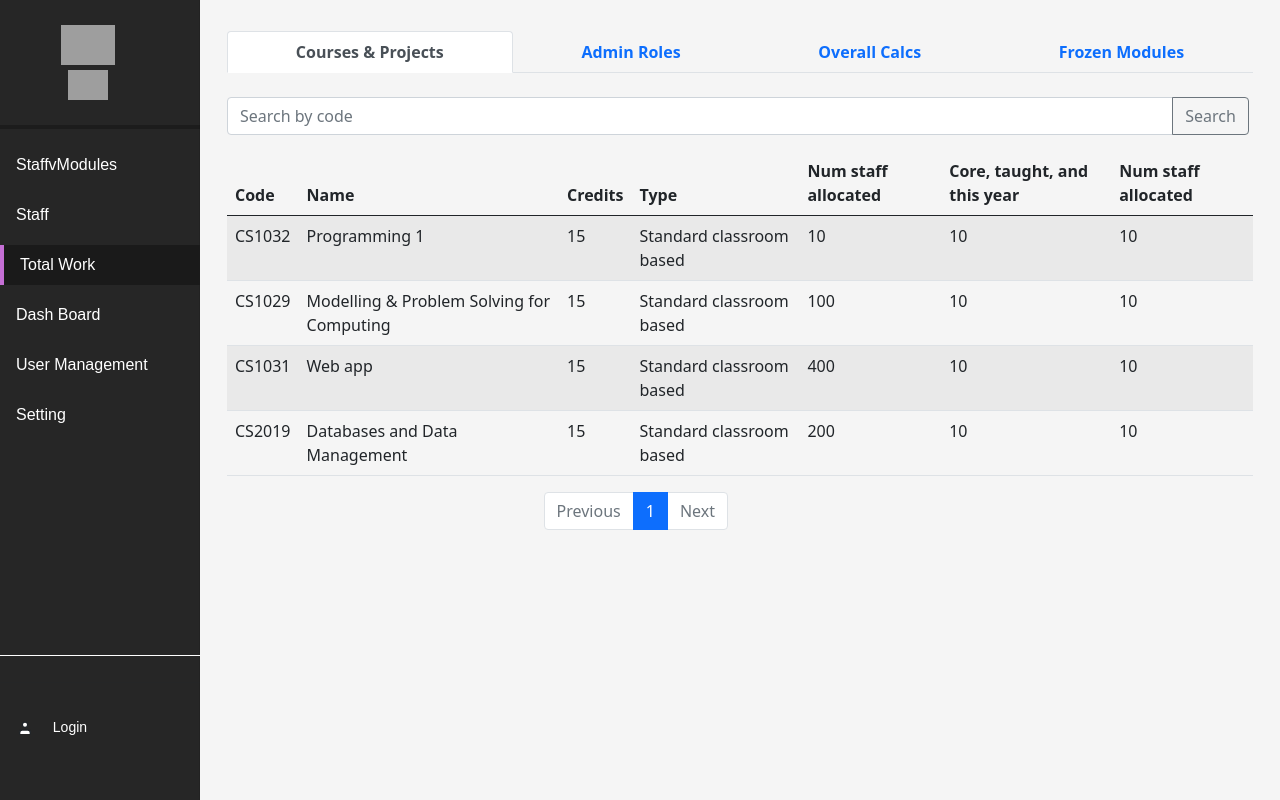
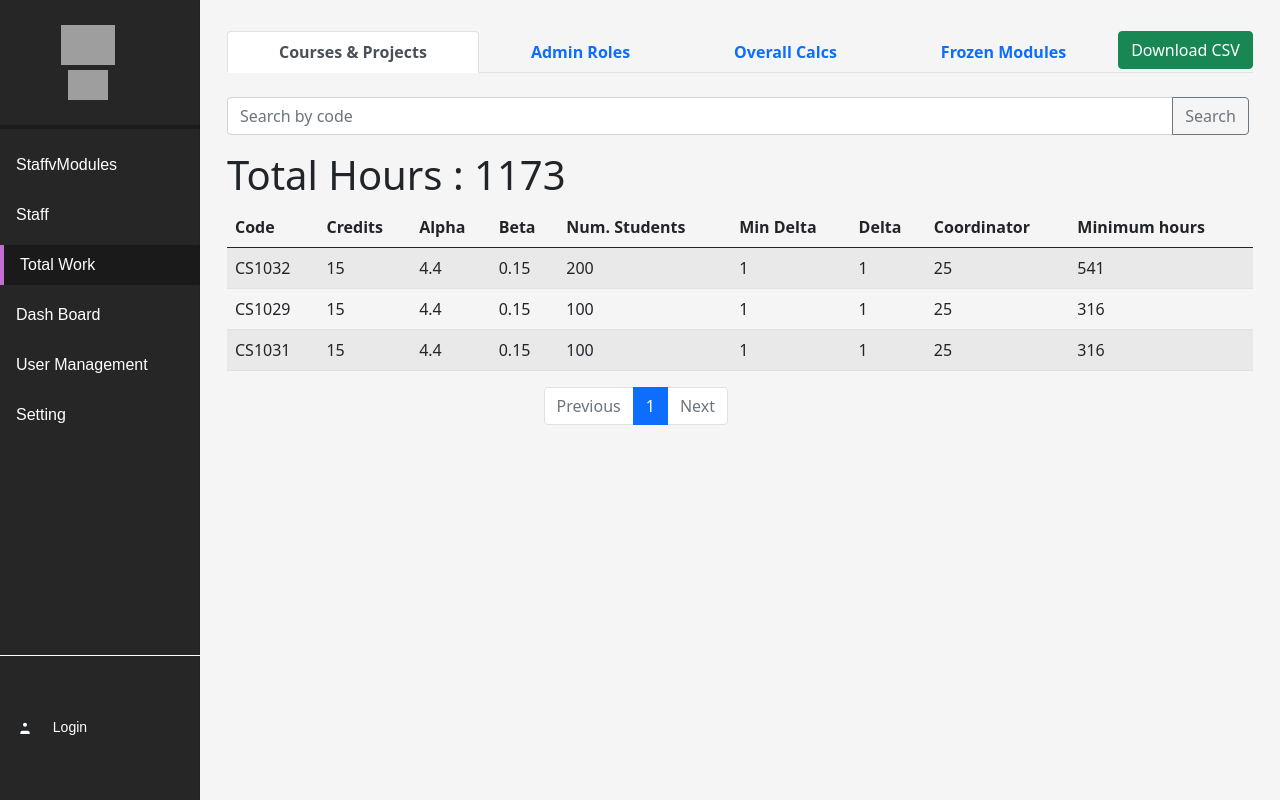
Before and after one commit to wangleiz166/TeachAdminBalancer, a Django app: page /totalWork/ in a window 1280 px wide. Run offline with Django 4.2, Linux system fonts and the light colour scheme; some libraries are stand-ins or nearby versions; grey boxes are pictures that could not be loaded.

Commit message:
change the content of totalwork

```diff
--- a/totalWork/templates/total_work.html
+++ b/totalWork/templates/total_work.html
@@ -33,6 +33,9 @@
             <li class="nav-item" role="presentation">
                 <a class="nav-link fw-bold" href="/totalWork/frozenModules/" role="tab" aria-controls="frozenModules" aria-selected="false">Frozen Modules</a>
             </li>
+            <div>
+                <button class="btn btn-success">Download CSV</button>
+            </div>
         </ul>
 
         <div class="tab-content" id="myTabsContent">
@@ -44,32 +47,59 @@
                             <input type="text" class="form-control" placeholder="Search by code" aria-label="Search" id="searchInput">
                             <button class="btn btn-outline-secondary" type="button" id="searchButton">Search</button>&nbsp;
                         </div>
+
                     </div>
                 </div>
-
+                <h1>Total Hours : 1173</h1>
                 <table class="table table-striped">
                     <thead>
                         <tr>
                             <th>Code</th>
-                            <th>Name</th>
                             <th>Credits</th>
-                            <th>Type</th>
-                            <th>Num staff allocated</th>
-                            <th>Core, taught, and this year</th>
-                            <th>Num staff allocated</th>
+                            <th>Alpha</th>
+                            <th>Beta</th>
+                            <th>Num. Students</th>
+                            <th>Min Delta</th>
+                            <th>Delta</th>
+                            <th>Coordinator</th>
+                            <th>Minimum hours</th>
                         </tr>
                     </thead>
                     <tbody>
                         <tr>
                             <td>CS1032</td>
-                            <td>Programming 1</td>
                             <td>15</td>
-                            <td>Standard classroom based</td>
-                            <td>10</td>
-                            <td>10</td>
-                            <td>10</td>
+                            <td>4.4</td>
+                            <td>0.15</td>
+                            <td>200</td>
+                            <td>1</td>
+                            <td>1</td>
+                            <td>25</td>
+                            <td>541</td>
                         </tr>
                         <tr>
+                            <td>CS1029</td>
+                            <td>15</td>
+                            <td>4.4</td>
+                            <td>0.15</td>
+                            <td>100</td>
+                            <td>1</td>
+                            <td>1</td>
+                            <td>25</td>
+                            <td>316</td>
+                        </tr>
+                        <tr>
+                            <td>CS1031</td>
+                            <td>15</td>
+                            <td>4.4</td>
+                            <td>0.15</td>
+                            <td>100</td>
+                            <td>1</td>
+                            <td>1</td>
+                            <td>25</td>
+                            <td>316</td>
+                        </tr>
+                        <!--<tr>
                         <td>CS1029</td>
                         <td>Modelling & Problem Solving for Computing</td>
                         <td>15</td>
@@ -94,7 +124,7 @@
                         <td>Standard classroom based</td>
                         <td>200</td>
                         <td>10</td>
-                            <td>10</td>
+                        <td>10</td>-->
                         </tr>
                     </tbody>
                 </table>
```
Also changed, not shown: totalWork/templates/overall_calcs.html (+34 -7 lines), 1 other file. Lines whose indentation alone changed are shown as unchanged.
